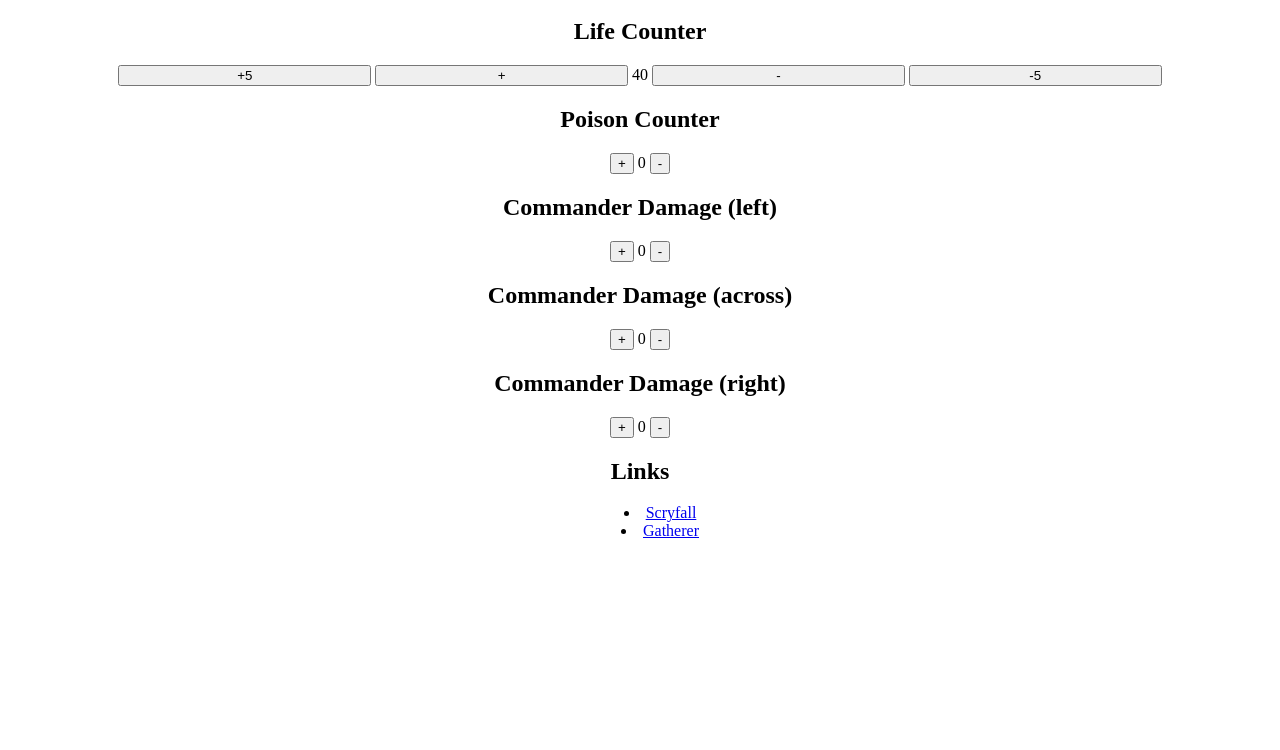
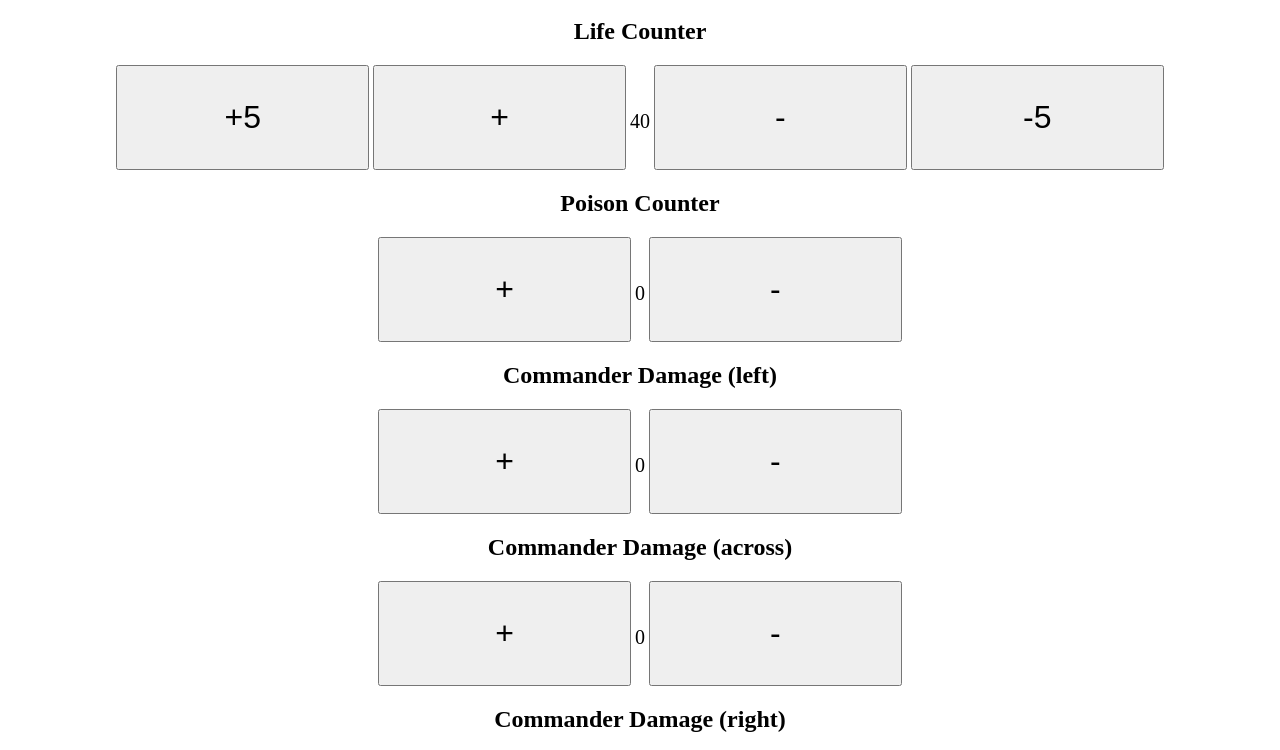
Before and after one commit to rf742/mtgassistant, a plain HTML site: page index.html in a window 1280 px wide. Shown: the part 48-798 px from the top of the page. Drawn offline with nearby package versions, Linux system fonts and the light colour scheme.

Commit message:
enlarge buttons and font

```diff
--- a/index.html
+++ b/index.html
@@ -11,33 +11,33 @@
     <div x-data="{ count: 40 }">
         <button class="button smallishbutton" x-on:click="count = count + 5">+5</button>
         <button class="button smallishbutton" x-on:click="count++">+</button>
-        <span x-text="count"></span>
+        <span class="value" x-text="count"></span>
         <button class="button smallishbutton" x-on:click="count--">-</button>
         <button class="button smallishbutton" x-on:click="count = count - 5">-5</button>
     </div>
     <h2>Poison Counter</h2>
     <div x-data="{ count: 0 }">
-        <button x-on:click="count++">+</button>
-        <span x-text="count"></span>
-        <button x-on:click="if (count > 0){count--}">-</button>
+        <button class="button" x-on:click="count++">+</button>
+        <span class="value" x-text="count"></span>
+        <button class="button" x-on:click="if (count > 0){count--}">-</button>
     </div>
     <h2>Commander Damage (left)</h2>
     <div x-data="{ count: 0 }">
-        <button x-on:click="count++">+</button>
-        <span x-text="count"></span>
-        <button x-on:click="if (count > 0){count--}">-</button>
+        <button class="button" x-on:click="count++">+</button>
+        <span class="value" x-text="count"></span>
+        <button class="button" x-on:click="if (count > 0){count--}">-</button>
     </div>
     <h2>Commander Damage (across)</h2>
     <div x-data="{ count: 0 }">
-        <button x-on:click="count++">+</button>
-        <span x-text="count"></span>
-        <button x-on:click="if (count > 0){count--}">-</button>
+        <button class="button" x-on:click="count++">+</button>
+        <span class="value" x-text="count"></span>
+        <button class="button" x-on:click="if (count > 0){count--}">-</button>
     </div>
     <h2>Commander Damage (right)</h2>
     <div x-data="{ count: 0 }">
-        <button x-on:click="count++">+</button>
-        <span x-text="count"></span>
-        <button x-on:click="if (count > 0){count--}">-</button>
+        <button class="button" x-on:click="count++">+</button>
+        <span class="value" x-text="count"></span>
+        <button class="button" x-on:click="if (count > 0){count--}">-</button>
     </div>
     <h2>Links</h2>
     <ul>
--- a/style.css
+++ b/style.css
@@ -1,9 +1,20 @@
 ul{
     list-style-position: inside;
 }
+body {
+    background-color:  ;
+}
 .button{
     touch-action: manipulation;
+    padding: 32px 16px;
+    font-size: 32px;
+    width: 20%;
 }
+
 .smallishbutton{
     width: 20%;
 }
+
+.value {
+    font-size: 20px;
+}
```
